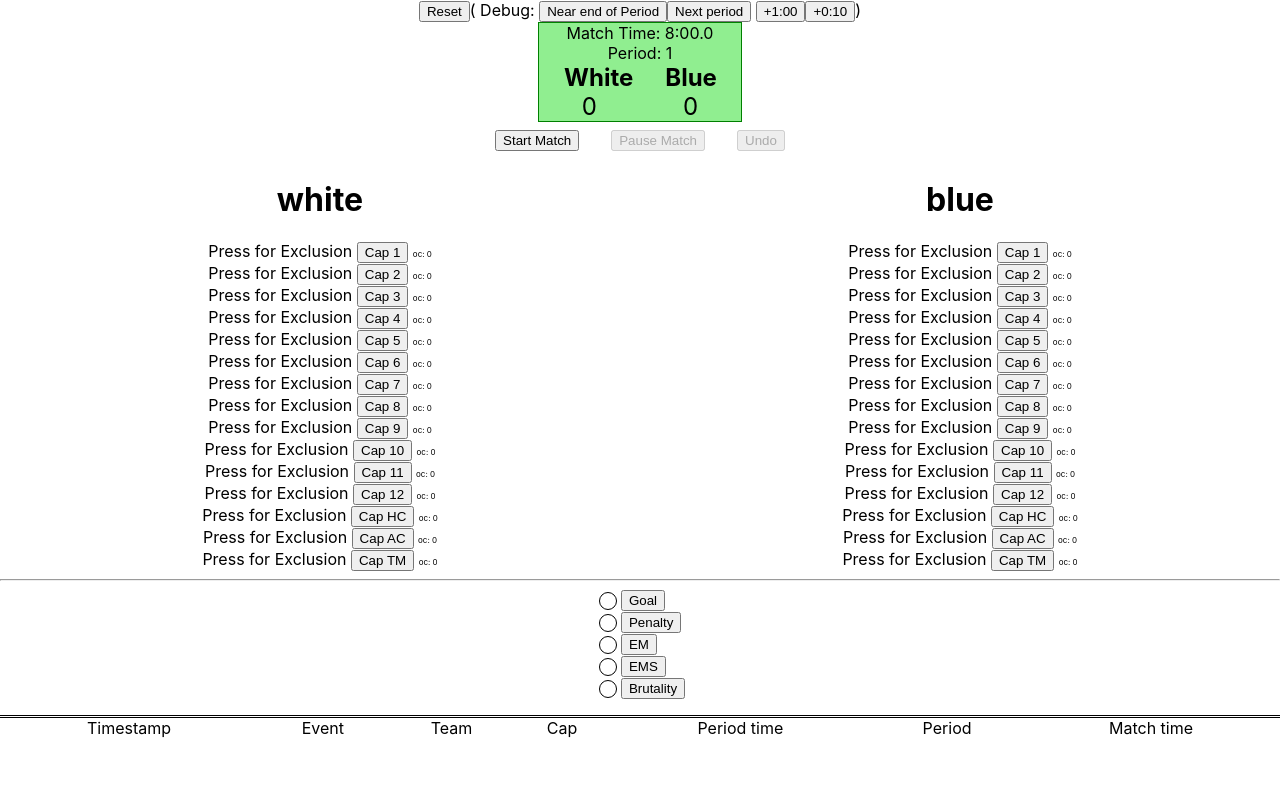
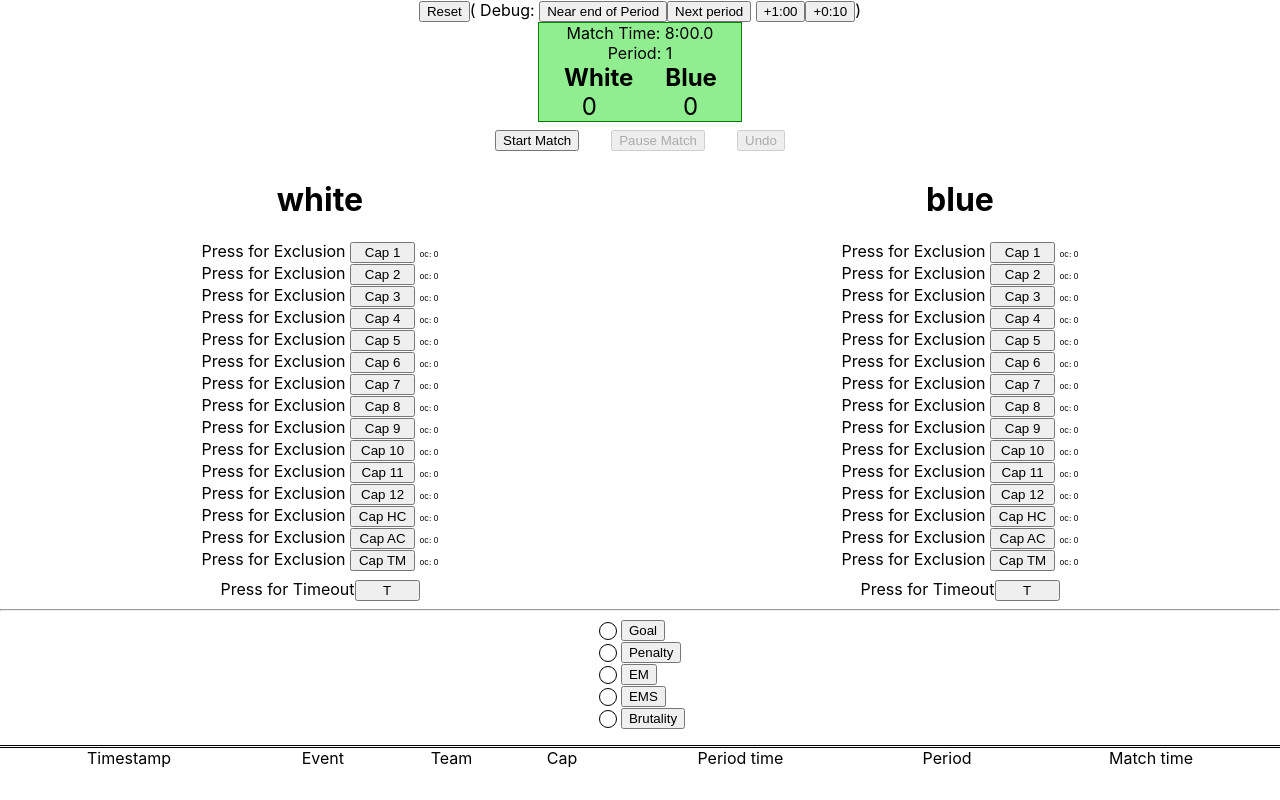
Before and after one commit to thecodeite/water-polo-scoreboard, a React (Create React App) app: page / in a window 1280 px wide. Built offline with nearby package versions, Linux system fonts and the light colour scheme.

Commit message:
T button to start timeout

```diff
--- a/src/components/TeamControls.scss
+++ b/src/components/TeamControls.scss
@@ -22,3 +22,10 @@
     }
   }
 }
+
+.SingleTeamControls {
+  button {
+    width: 65px;
+    white-space: nowrap;
+  }
+}
--- a/src/components/TeamControls.tsx
+++ b/src/components/TeamControls.tsx
@@ -1,5 +1,5 @@
 import React, { Dispatch, SetStateAction, useState } from 'react';
-import { capExclusion, capEm, capEms, goalScored, capBrutality, capPenalty } from '../events';
+import { capExclusion, capEm, capEms, goalScored, capBrutality, capPenalty, teamTimeout } from '../events';
 // import { calcTimes } from '../reducers';
 import { CapEnum, GameEvent, GlobalState, Team } from '../types';
 import { Led } from './Led';
@@ -113,6 +113,15 @@ function SingleTeamControls({
             <small>oc: {globalState[team].offenceCount[cap].count}</small>
           </div>
         ))}
+
+        <div style={{ marginTop: '8px' }}>
+          <label>
+            Press for Timeout
+            <button disabled={unPaused} onClick={() => addEvent(teamTimeout(team))}>
+              T
+            </button>
+          </label>{' '}
+        </div>
       </div>
     </div>
   );
--- a/src/events.ts
+++ b/src/events.ts
@@ -11,6 +11,7 @@ import {
   MatchStartEvent,
   PenaltyEvent,
   Team,
+  TimeoutEvent,
   UndoEventsEvent,
 } from './types';
 
@@ -97,6 +98,14 @@ export function capBrutality(team: Team, cap: CapEnum): BrutalityEvent {
   };
 }
 
+export function teamTimeout(team: Team): TimeoutEvent {
+  return {
+    ...baseEvent(),
+    name: 'timeout',
+    team,
+  };
+}
+
 export function undoEvents(ids: string[]): UndoEventsEvent {
   return {
     ...baseEvent(),
--- a/src/types.ts
+++ b/src/types.ts
@@ -29,8 +29,10 @@ export interface GameEventBase {
   cap?: CapEnum;
 }
 
-export interface GameEventCap extends GameEventBase {
+export interface GameEventTeam extends GameEventBase {
   team: Team;
+}
+export interface GameEventCap extends GameEventTeam {
   cap: CapEnum;
 }
 
@@ -69,6 +71,11 @@ export interface BrutalityEvent extends GameEventCap {
   name: 'brutality';
 }
 
+/* Team events */
+export interface TimeoutEvent extends GameEventTeam {
+  name: 'timeout';
+}
+
 /* Visual Events */
 export interface GameEventVirtual extends GameEventBase {
   isVirtual: boolean;
@@ -90,6 +97,7 @@ export type GameEvent =
   | EmEvent
   | EmsEvent
   | BrutalityEvent
+  | TimeoutEvent
   | RestStartEvent
   | PeriodEndEvent
   | UndoEventsEvent;
```
